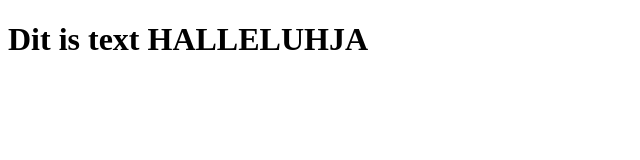
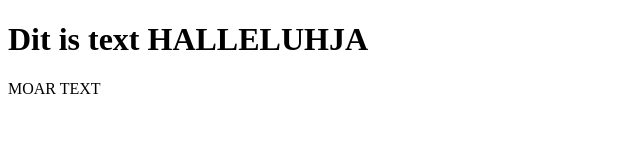
Before and after one commit to JonahBaert/newProject, a plain HTML site: page New_Project/WebContent/Index.html in a window 1280 px wide. Shown: the whole page, without its empty margins (0-640 px from the left). Drawn offline with Linux system fonts and the light colour scheme.

Commit message:
Dit is de 2de wijziging aan Index.html

```diff
--- a/New_Project/WebContent/Index.html
+++ b/New_Project/WebContent/Index.html
@@ -6,5 +6,8 @@
 </head>
 <body>
 	<h1>Dit is text HALLELUHJA</h1>
+	<article>
+		<p>MOAR TEXT</p>
+	</article>
 </body>
 </html>
```
